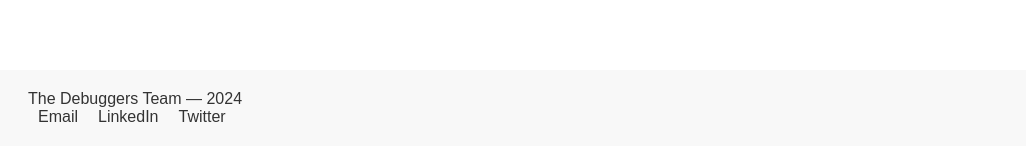
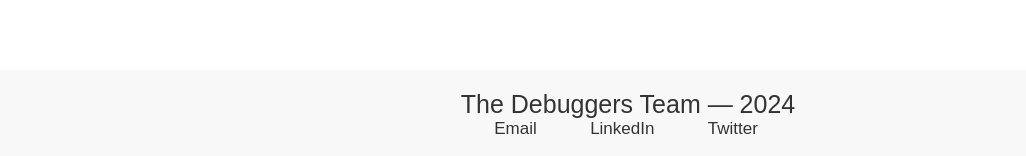
Before and after one commit to Debuggers-CS4800/CPP-Tutoring-Platform, a React (Create React App) app: page / in a window 1280 px wide. Shown: the part 1456-1612 px from the top of the page, without its empty margins (12-1038 px from the left). Built offline with nearby package versions, Linux system fonts and the light colour scheme.

Commit message:
added hover animations & adjusted css for footer

```diff
--- a/src/components/Footer.css
+++ b/src/components/Footer.css
@@ -2,20 +2,28 @@
     padding: 20px 40px;
     background-color: #f8f8f8;
     display: flex;
-    justify-content: space-between;
-    align-items: center;
+    justify-content: center; /* Center content horizontally */
+    align-items: center; /* Center content vertically */
   }
 
   .footer-content p {
     margin: 0;
+    font-size: 25px;
+    justify-content: center;
   }
 
   .social-links a {
-    margin: 0 10px;
+    margin: 0px 10px;
     text-decoration: none;
     color: #333;
+    justify-content: center;
+    align-items: center;
+    padding-left: 7%;
+    padding-right: 3%;
+    font-size: 17px;
   }
 
   .social-links a:hover {
     text-decoration: underline;
+    color: blue;
   }
--- a/src/components/Header.css
+++ b/src/components/Header.css
@@ -27,4 +27,5 @@
 
   .nav a:hover {
     text-decoration: underline;
+    color: green;
   }
--- a/src/components/Subject.css
+++ b/src/components/Subject.css
@@ -31,6 +31,8 @@
 
   .subject-info a:hover {
     text-decoration: underline;
+    background-color: rgb(232, 232, 232);
+    color: black;
   }
 
   .subject-image {
```
